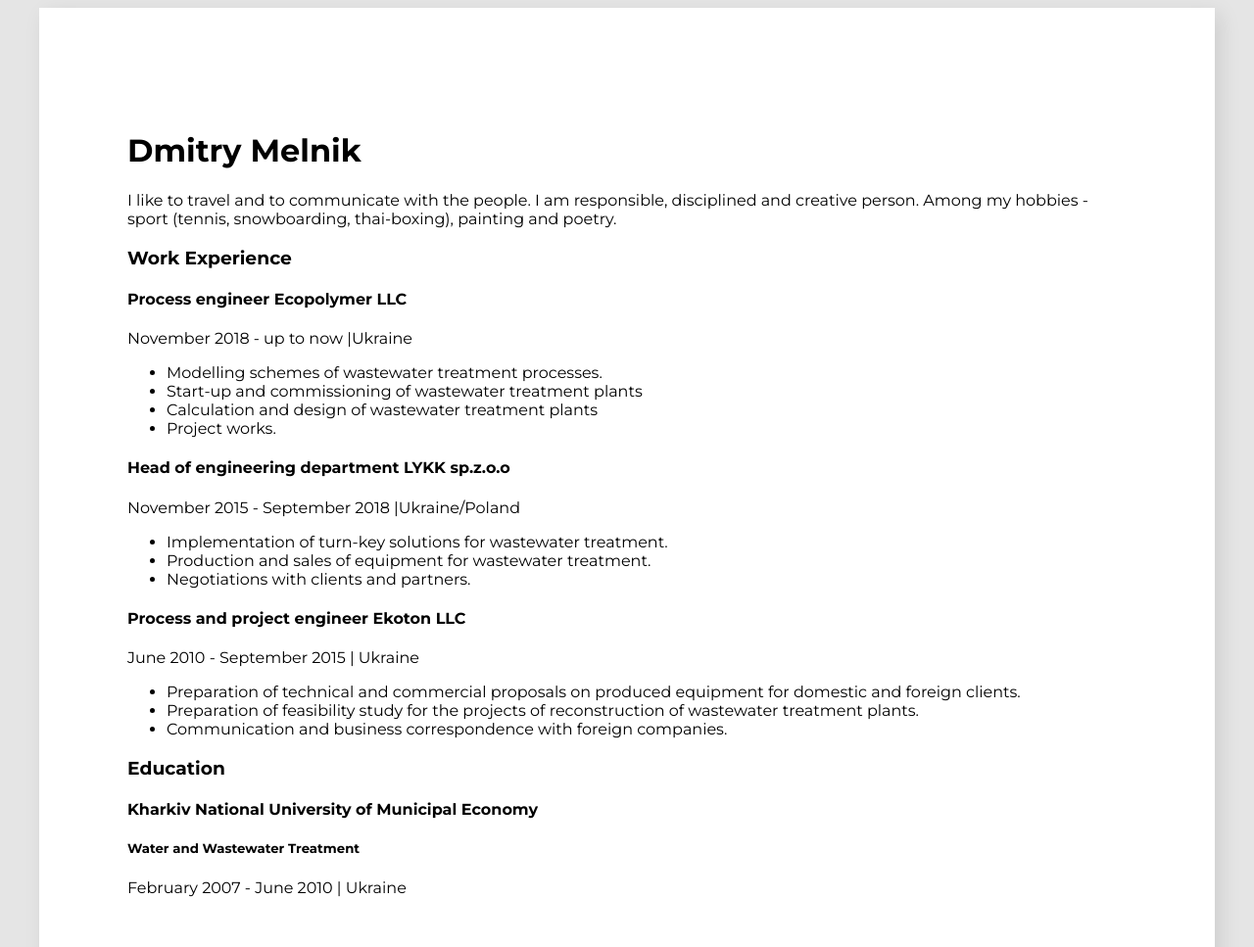
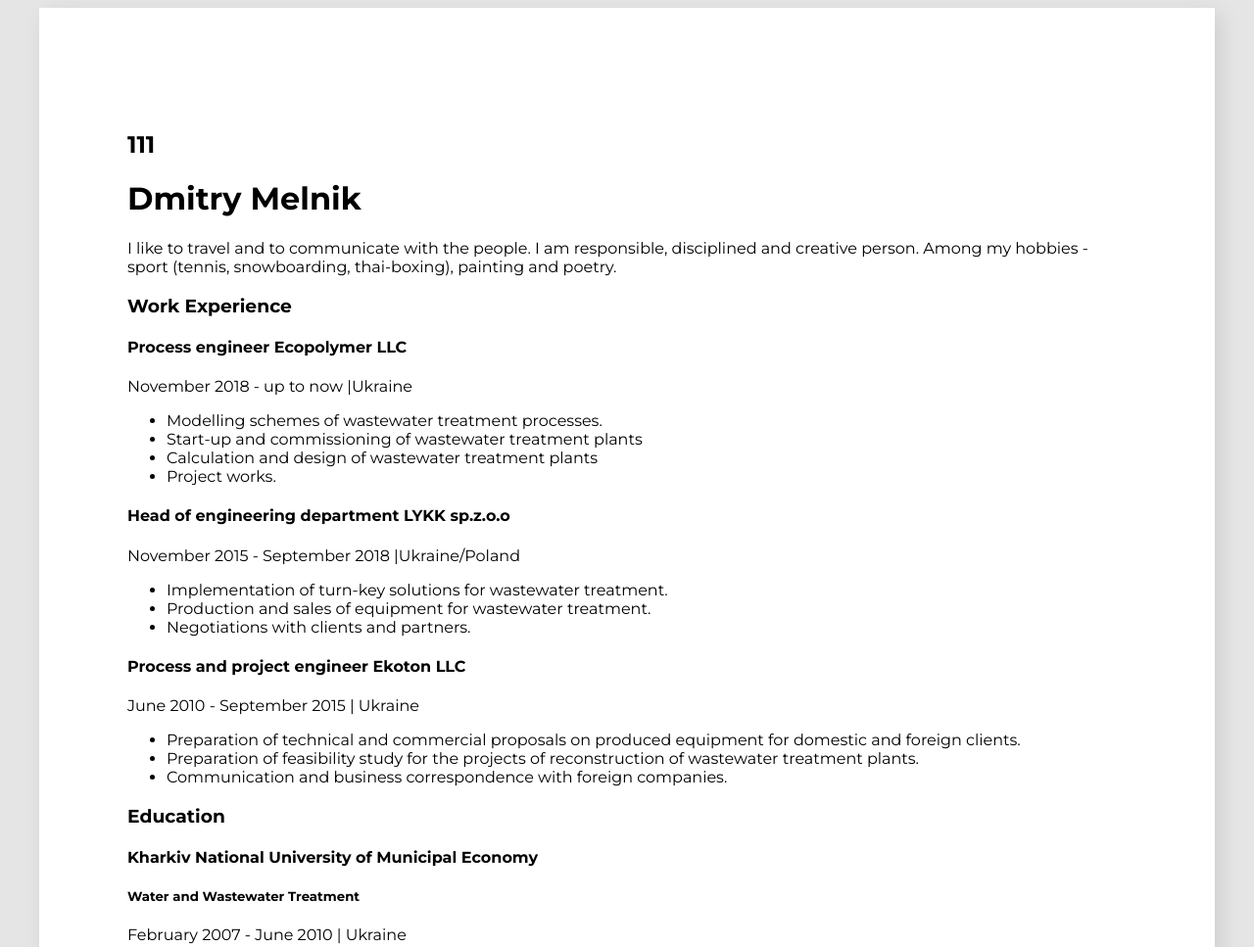
Before and after one commit to Mitya89/rsschool-cv, a plain HTML site: page index.html in a window 1280 px wide. Shown: the top 967 px of the page at 98% size. Drawn offline with Linux system fonts and the light colour scheme; files that its build step writes are made by us from their sources.

Commit message:
docs: add information in html file

```diff
--- a/index.html
+++ b/index.html
@@ -19,7 +19,7 @@
             <!--About me section-->
             <div class="about">
 
-                <h2 class="about-position"></h2>
+                <h2 class="about-position">111</h2>
                 <h1 class="about-name">Dmitry Melnik</h1>
 
                 <p class="about-description">I like to travel and to communicate with the people. I am responsible, disciplined and creative person. Among my hobbies - sport (tennis, snowboarding, thai-boxing), painting and poetry.</p>
```
